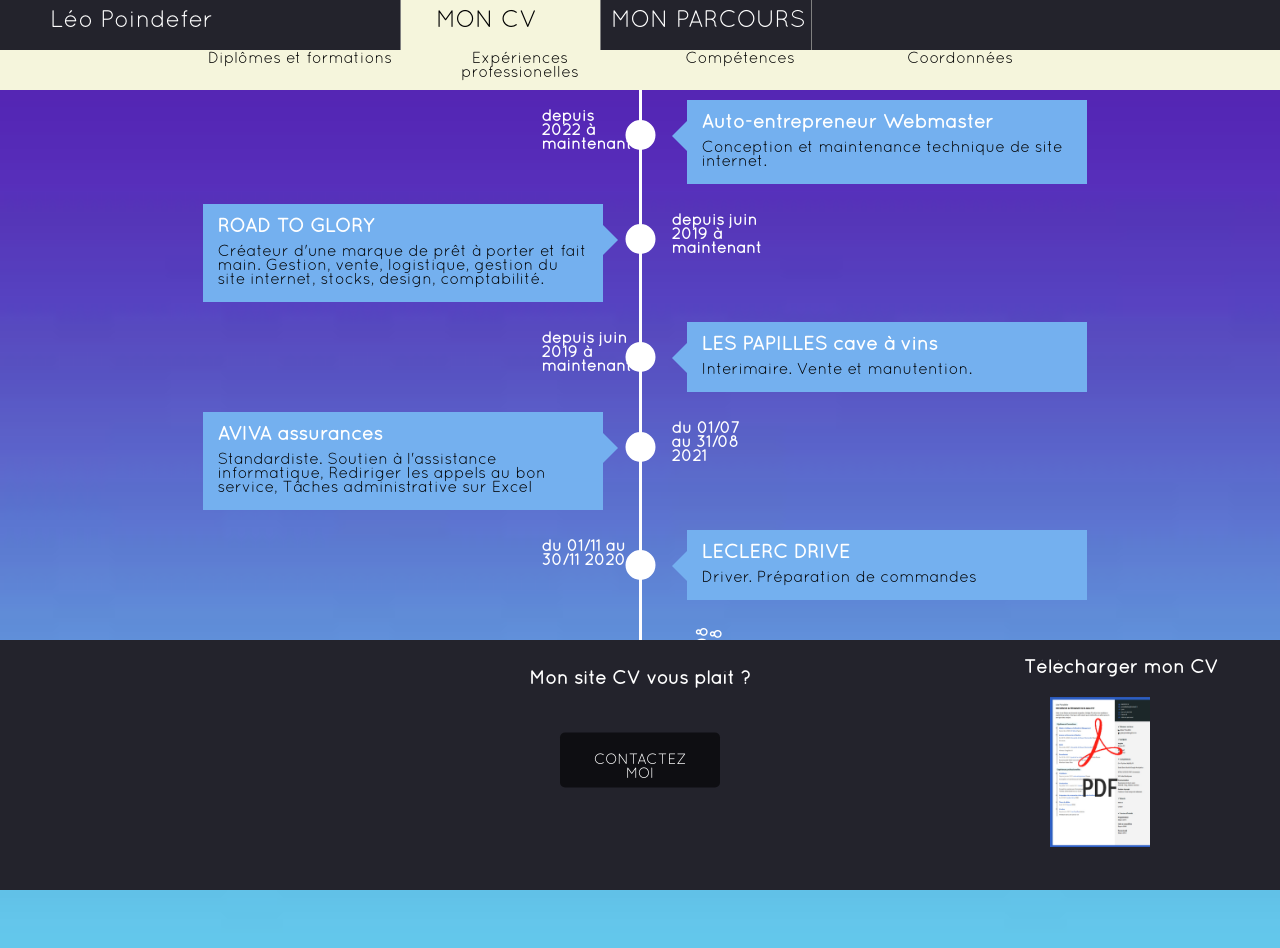
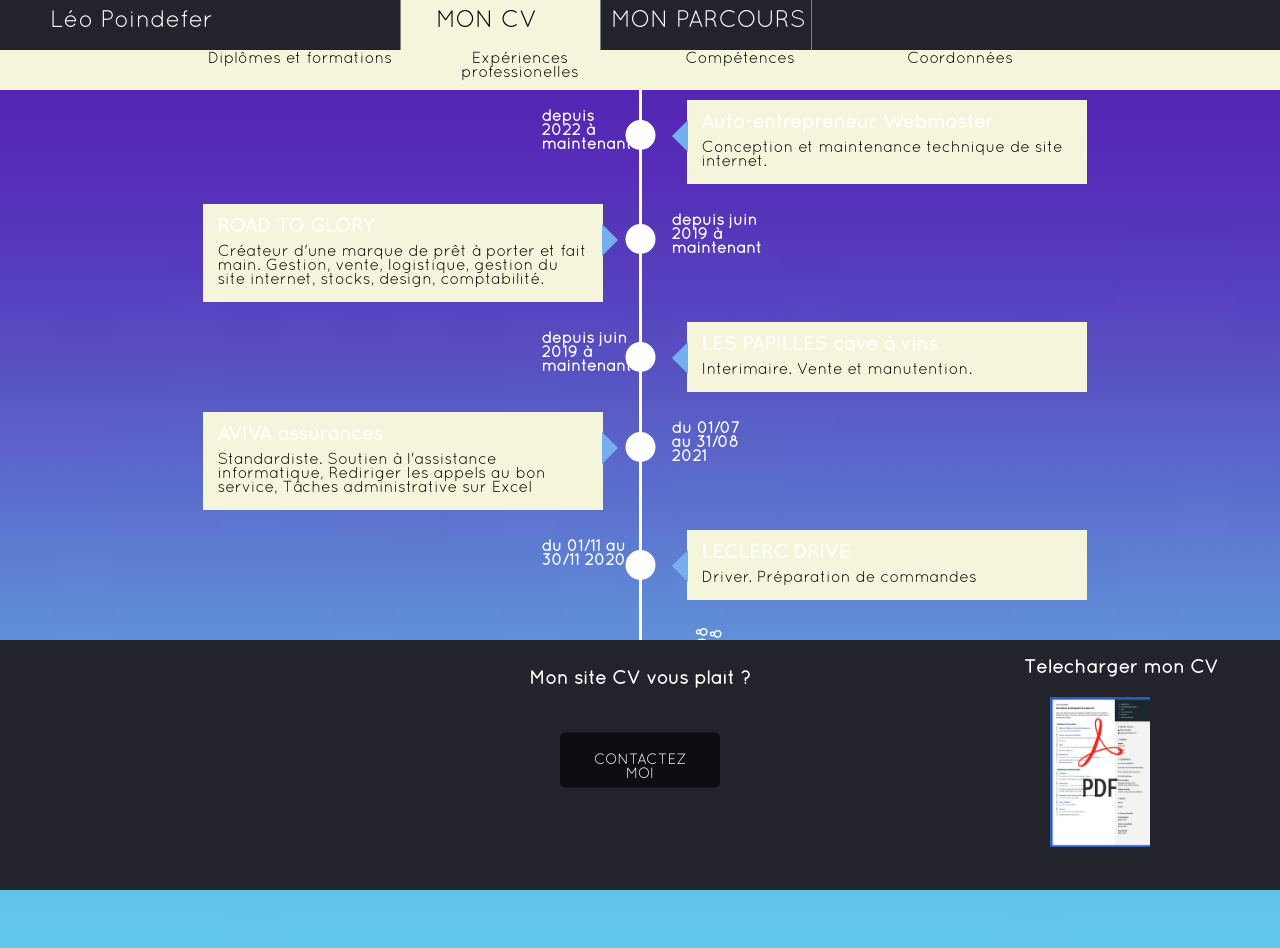
Before and after one commit to leopoindefer/leopoindefer.github.io, a PHP site: page /experiencepro.html in a window 1280 px wide. Shown: the top 948 px of the page. Run offline with PHP 8.4, Linux system fonts and the light colour scheme.

Commit message:
Update experiencepro.css

```diff
--- a/css/experiencepro.css
+++ b/css/experiencepro.css
@@ -280,8 +280,8 @@ body {
 
 			}
 			.timeline2   *, .timeline2   *::before, .timeline2   *::after {
-				font: normal 16px/1.5
-				color: #fff;
+				font: normal 16px/1.5;
+				color: black;
 				margin: 0;
 				padding: 0;
 				box-sizing: border-box;
@@ -334,7 +334,7 @@ body {
 			  height: 30px;
 			  border-radius: 50%;
 			  background: inherit;
-			  border: 2px solid #74B0EF;
+			  border: 2px solid #F5F5DC;
 			}
 
 			.timeline2 ul li div {
@@ -342,7 +342,7 @@ body {
 			  bottom: 0;
 			  width: 400px;
 			  padding: 15px;
-			  background: #74B0EF;
+			  background: #F5F5DC;
 
 			}
 
```
